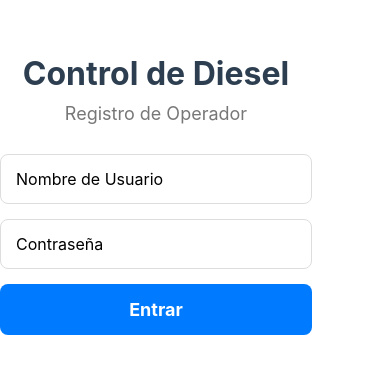
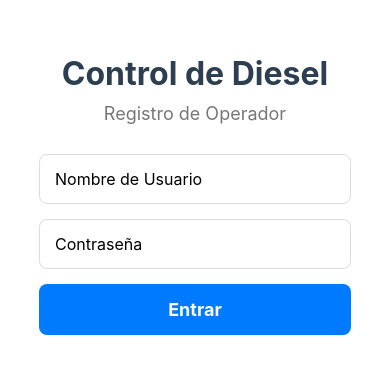
Before and after one commit to GilbertoMenendez11/aplicacionDiesel, a React Native app: screen / in a window 390 px wide. Shown: the part 228-602 px from the top of the page. Built offline with nearby package versions, Linux system fonts and the light colour scheme.

Commit message:
agregando estilos

```diff
--- a/package.json
+++ b/package.json
@@ -18,12 +18,14 @@
     "expo": "~54.0.23",
     "expo-status-bar": "~3.0.8",
     "react": "19.1.0",
+    "react-dom": "19.1.0",
     "react-native": "^0.81.5",
     "react-native-chart-kit": "^6.12.0",
     "react-native-dropdown-select-list": "^2.0.5",
     "react-native-safe-area-context": "~5.6.0",
     "react-native-screens": "~4.16.0",
-    "react-native-svg": "^15.15.1"
+    "react-native-svg": "^15.15.1",
+    "react-native-web": "^0.21.0"
   },
   "private": true
 }
--- a/src/pages/LoginPage.js
+++ b/src/pages/LoginPage.js
@@ -83,7 +83,8 @@ const styles = StyleSheet.create({
     width: "80%",
     flex: 1,
     justifyContent: 'center',
-    color: "#ffffff",
+    backgroundColor: "#ffffff",
+    alignSelf: "center",
   },
   title: {
     fontSize: 32,
```
Also changed, not shown: 1 other file (tests, documents, lock files or other folders).
